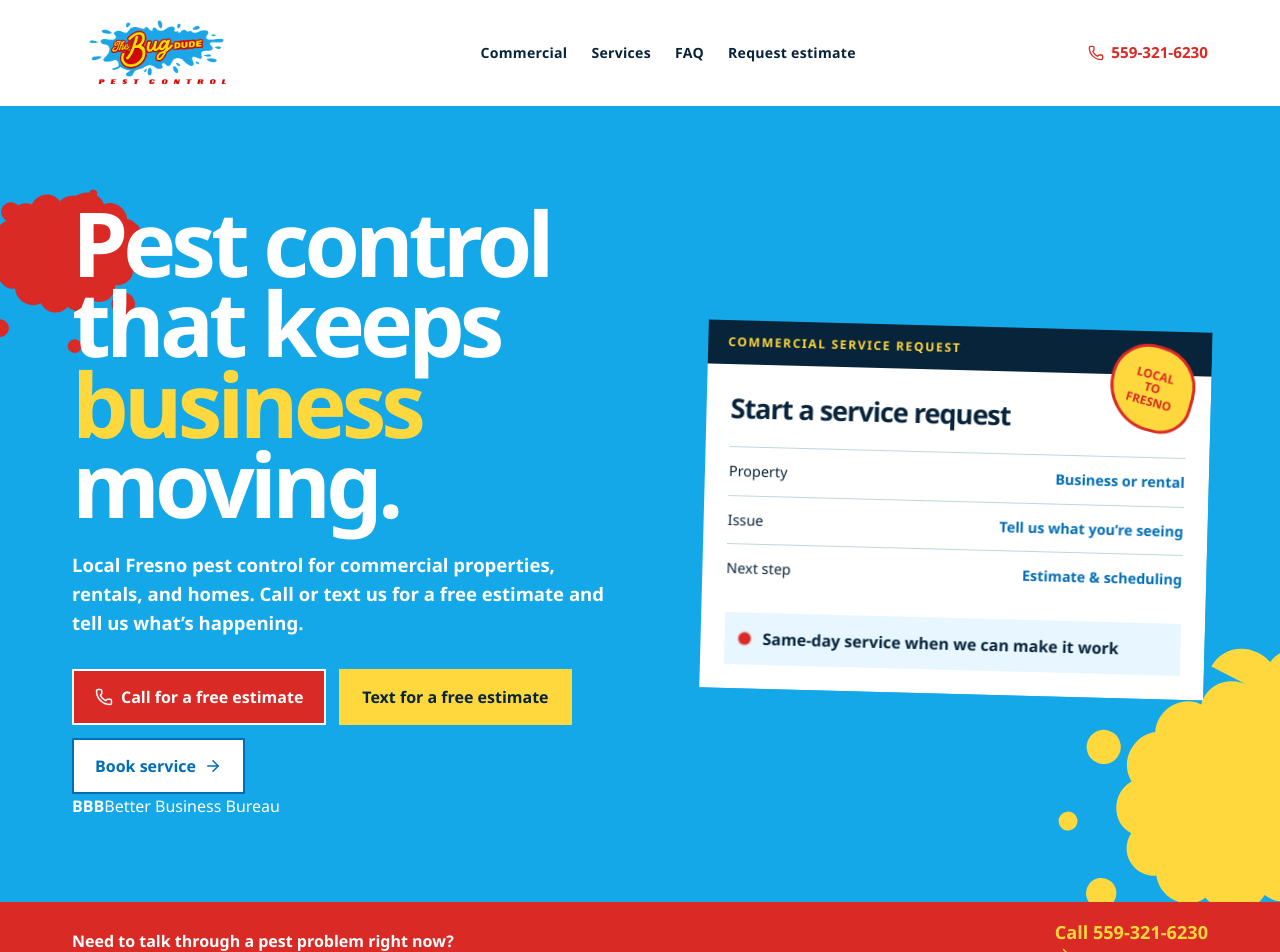
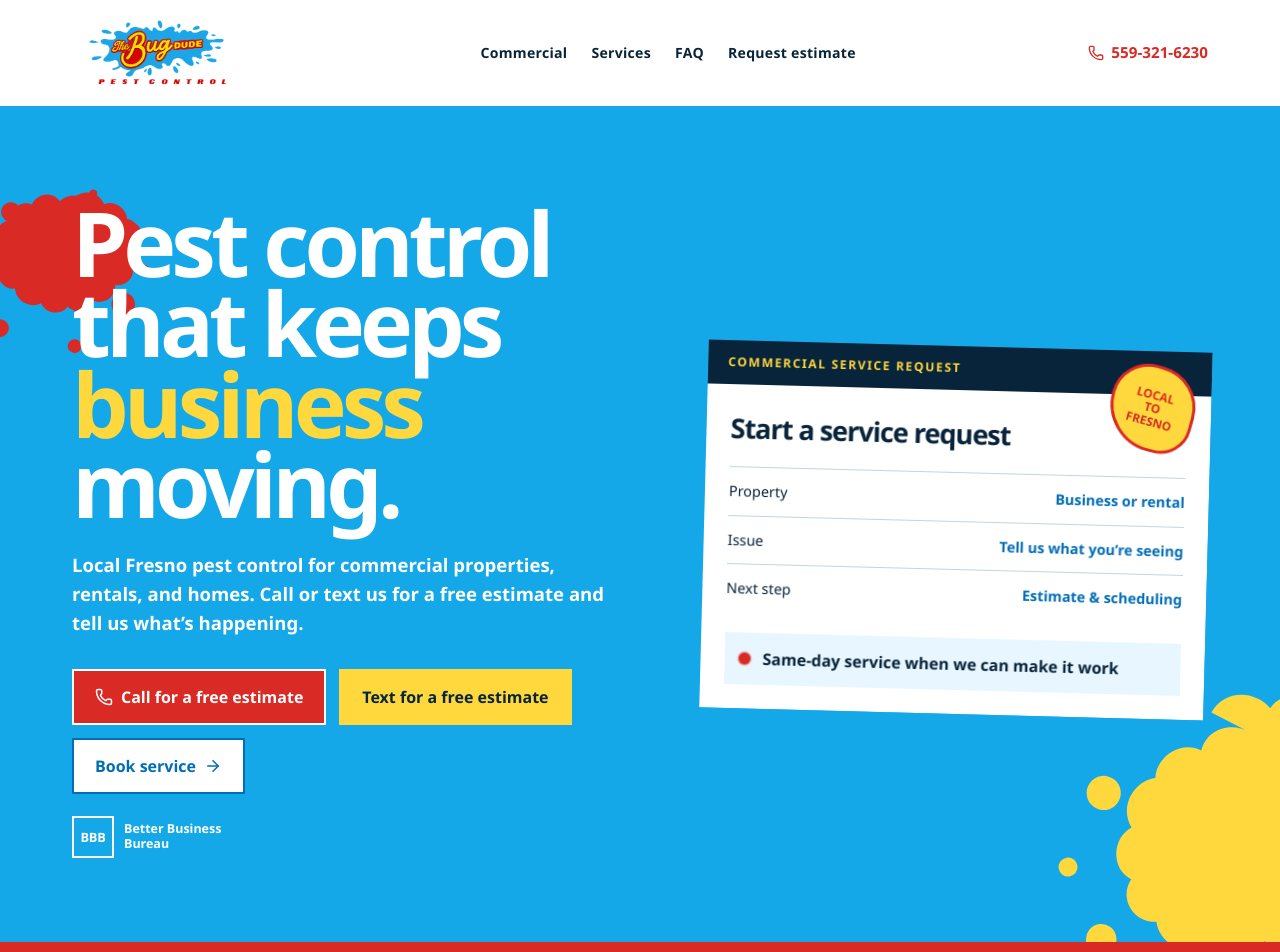
Before and after one commit to HexaComb/bug-dude, a Next.js app: page / in a window 1280 px wide. Shown: the top 952 px of the page. Built offline with nearby package versions, Linux system fonts and the light colour scheme; no server answers.

Commit message:
Style BBB trust mark

```diff
--- a/src/app/globals.css
+++ b/src/app/globals.css
@@ -59,6 +59,9 @@ button, input, select, textarea { font: inherit; }
 .hero h1 em { color: var(--yellow); font-style: normal; }
 .hero-copy p { max-width: 540px; margin: 27px 0 32px; font-size: 1.16rem; line-height: 1.55; font-weight: 600; }
 .action-row { display: flex; flex-wrap: wrap; gap: 13px; }
+.bbb-mark { width: fit-content; margin-top: 22px; display: flex; align-items: center; gap: 10px; color: #fff; font-size: .78rem; font-weight: 800; }
+.bbb-mark strong { width: 42px; height: 42px; display: grid; place-items: center; border: 2px solid currentColor; font-size: .8rem; letter-spacing: -.02em; }
+.bbb-mark span { max-width: 112px; line-height: 1.2; }
 .button { min-height: 52px; padding: 14px 21px; display: inline-flex; align-items: center; justify-content: center; gap: 8px; border: 2px solid transparent; font-weight: 900; transition: transform .2s ease, box-shadow .2s ease; cursor: pointer; }
 .button:hover { transform: translateY(-3px); box-shadow: 0 12px 20px rgba(5, 48, 72, .22); }
 .button-primary { background: var(--red); color: #fff; border-color: #fff; }
```
